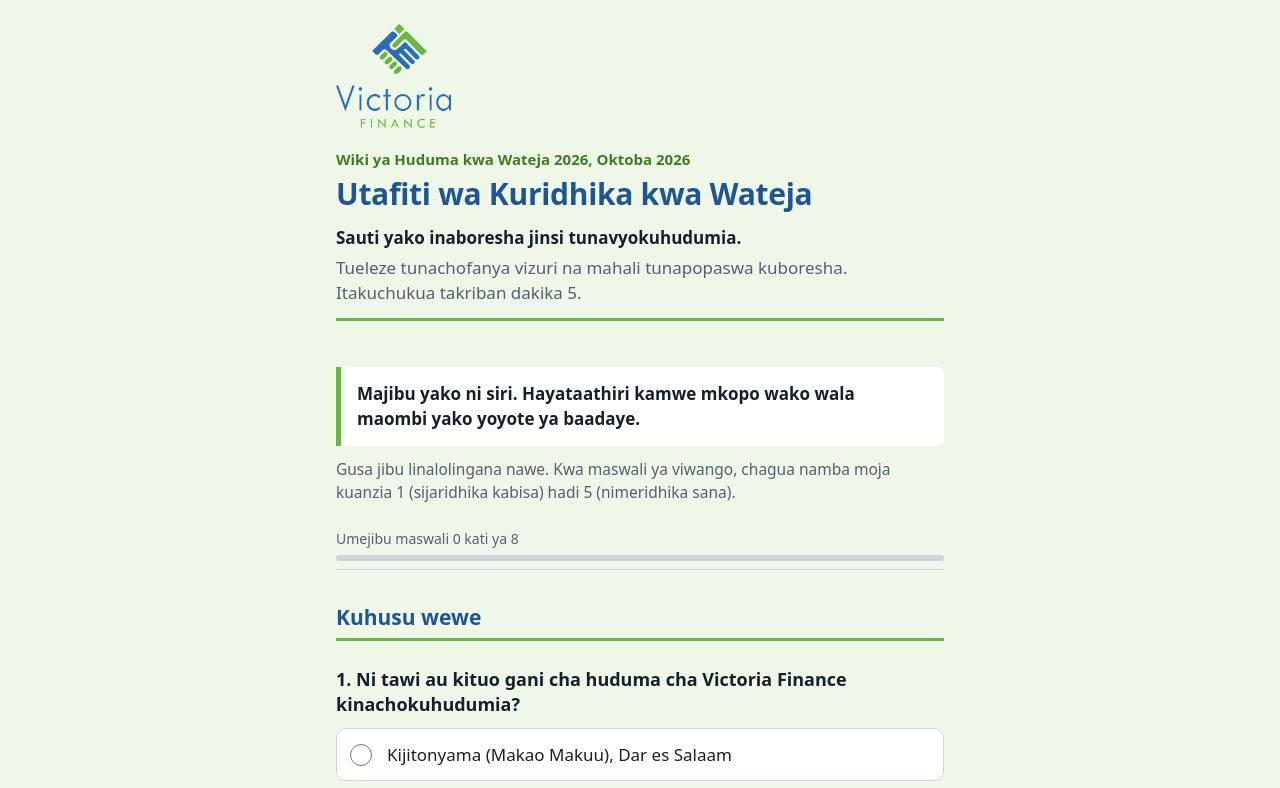
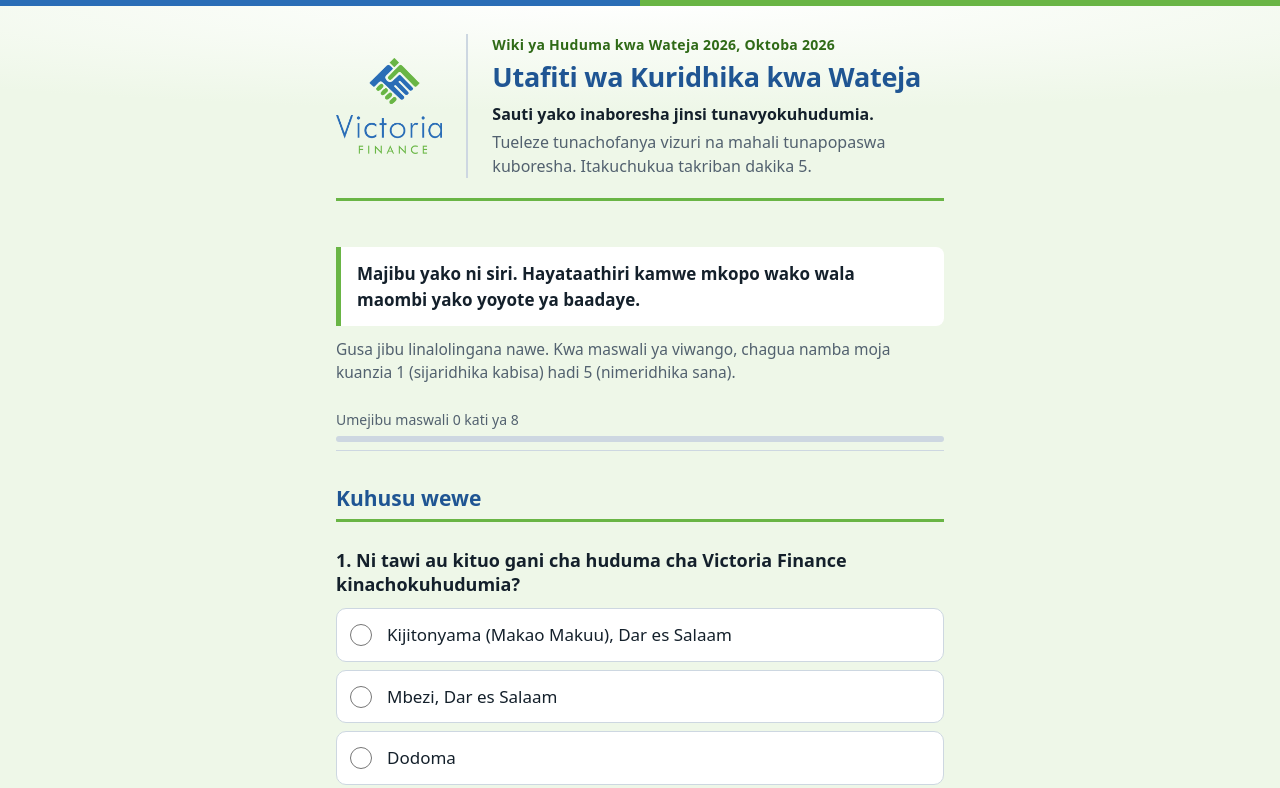
Before and after one commit to wbotec/vfp-survey, a website: page index.html in a window 1280 px wide. Shown: the top 788 px of the page. Drawn offline with Linux system fonts and the light colour scheme.

Commit message:
header update

```diff
--- a/index.html
+++ b/index.html
@@ -35,13 +35,24 @@
   .wrap { max-width: 640px; margin: 0 auto; padding: 0 16px; }
 
   /* Kichwa */
-  .masthead { background: var(--page); }
-  .masthead .wrap { padding-top: 24px; padding-bottom: 26px; }
-  .logo { display: block; height: 104px; width: auto; margin: 0 0 20px; }
-  .event { margin: 0 0 6px; font-size: 15px; font-weight: 600; color: #3f7d24; }
-  h1 { margin: 0; font-size: 30px; line-height: 1.15; font-weight: 800; letter-spacing: -0.01em; color: var(--brand-deep); }
-  .intro { margin: 14px 0 0; font-size: 17px; color: var(--muted); }
-  .intro { padding-bottom: 12px; border-bottom: 3px solid var(--green); } /* sawa na mstari wa vichwa vya sehemu */
+  .masthead {
+    position: relative;
+    background: radial-gradient(120% 70% at 50% 0%, #ffffff 0%, var(--page) 70%);
+  }
+  .masthead::before { /* mstari wa rangi za nembo juu kabisa */
+    content: ""; display: block; height: 6px;
+    background: linear-gradient(90deg, var(--brand) 0%, var(--brand) 50%, var(--green) 50%, var(--green) 100%);
+  }
+  .masthead .wrap { padding-top: 28px; padding-bottom: 26px; }
+  .masthead-row { /* nembo kushoto, maandishi kulia */
+    display: flex; align-items: center; gap: 24px;
+    padding-bottom: 20px; border-bottom: 3px solid var(--green); /* sawa na mstari wa vichwa vya sehemu */
+  }
+  .masthead-text { flex: 1; min-width: 0; padding-left: 24px; border-left: 2px solid var(--line); }
+  .logo { display: block; flex: none; height: 96px; width: auto; }
+  .event { margin: 0 0 6px; color: #2f6a17; font-size: 14px; font-weight: 700; letter-spacing: .02em; }
+  h1 { margin: 0; font-size: 27px; line-height: 1.15; font-weight: 800; letter-spacing: -0.01em; color: var(--brand-deep); }
+  .intro { margin: 10px 0 0; font-size: 16px; color: var(--muted); }
   .intro strong { color: var(--ink); display: block; margin-bottom: 4px; }
 
   .privacy {
@@ -145,9 +156,17 @@
   button.secondary { min-height: 48px; padding: 10px 20px; border: 1.5px solid var(--brand); border-radius: 10px; background: transparent; color: var(--brand); font: inherit; font-weight: 600; cursor: pointer; }
 
   [hidden] { display: none !important; }
+  @media (max-width: 560px) {
+    .masthead-row { gap: 14px; align-items: flex-start; }
+    .masthead-text { padding-left: 14px; }
+    .logo { height: 62px; margin-top: 4px; }
+    .event { font-size: 13px; }
+    h1 { font-size: 22px; }
+    .intro { font-size: 15.5px; margin-top: 10px; }
+  }
   @media (max-width: 380px) {
     body { font-size: 16px; }
-    h1 { font-size: 26px; }
+    h1 { font-size: 21px; }
     .nums { gap: 6px; }
   }
   @media (prefers-reduced-motion: reduce) { .bar-fill { transition: none; } }
@@ -157,10 +176,14 @@
 
 <header class="masthead">
   <div class="wrap">
-    <img class="logo" src="logo.png" alt="Victoria Finance" width="115" height="104" onerror="this.remove()">
-    <p class="event" id="event"></p>
-    <h1 id="title"></h1>
-    <p class="intro" id="intro"></p>
+    <div class="masthead-row">
+      <img class="logo" src="logo.png" alt="Victoria Finance" width="106" height="96" onerror="this.remove()">
+      <div class="masthead-text">
+        <p class="event" id="event"></p>
+        <h1 id="title"></h1>
+        <p class="intro" id="intro"></p>
+      </div>
+    </div>
   </div>
 </header>
 
```
